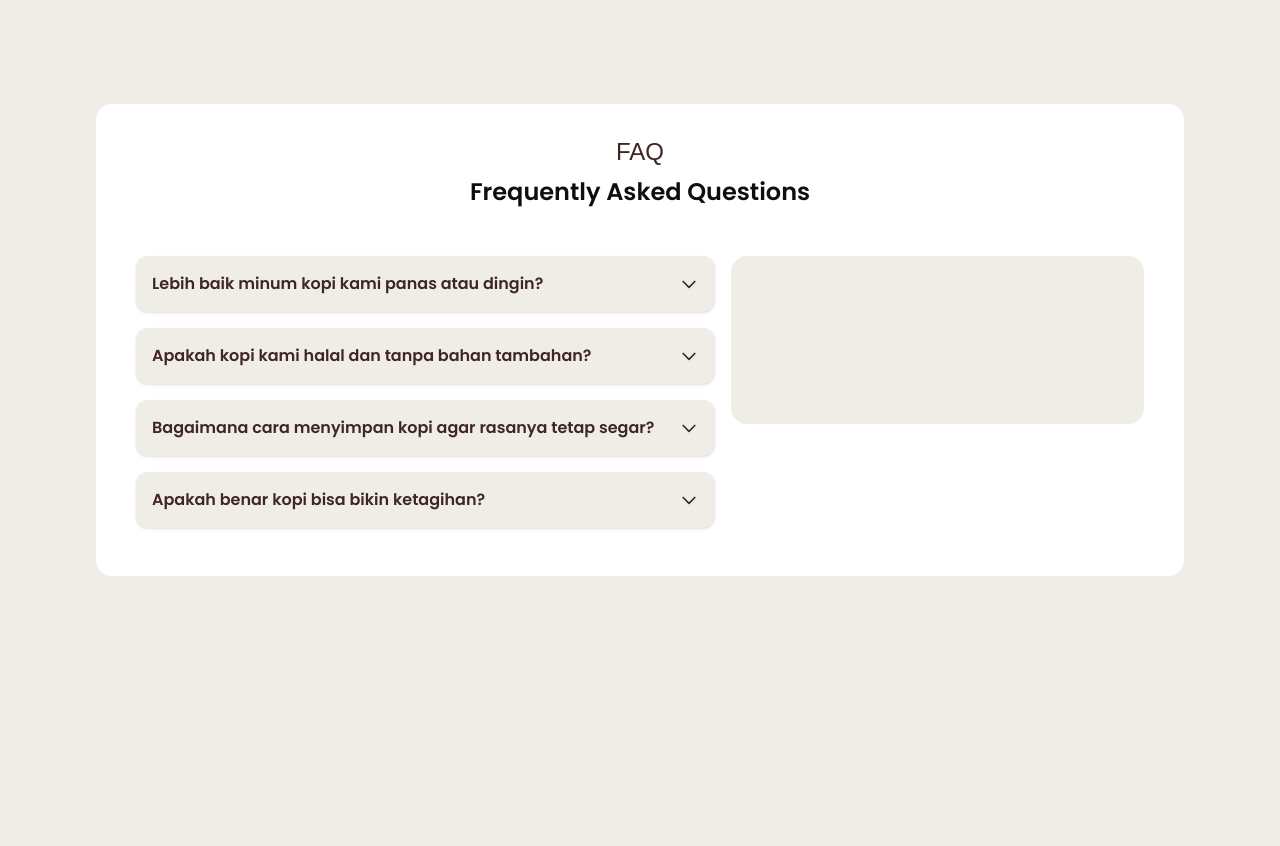
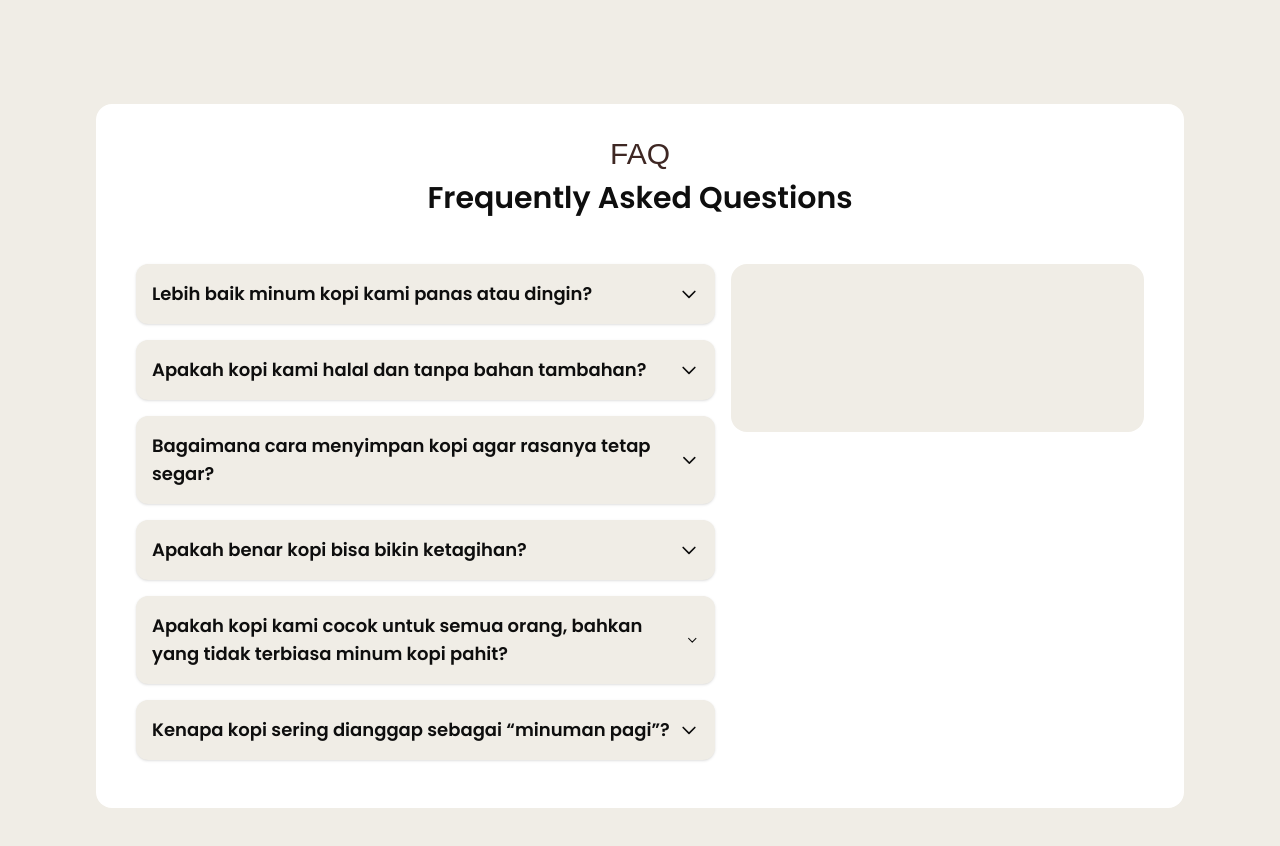
Before and after one commit to excyuef/coffee-go, a website: page index.html in a window 1280 px wide. Shown: the part 2220-3066 px from the top of the page. Drawn offline with nearby package versions, Linux system fonts and the light colour scheme; a web font is replaced by a local one.

Commit message:
fix kecil2an

```diff
--- a/index.html
+++ b/index.html
@@ -493,11 +493,11 @@ class="bg-cream pt-18 pb-150 font-poppins md:pt-26 text-kopi">
       class="bg-white pt-6 pb-12 px-6 lg:px-10 rounded-2xl">
         <div>
           <h1
-          class="text-2xl font-lavishly text-center my-2">
+          class="text-2xl lg:text-3xl font-lavishly text-center my-2">
             FAQ
           </h1>
           <h1
-          class="text-2xl font-semibold text-espresso text-center mb-12">
+          class="text-2xl lg:text-3xl font-semibold text-espresso text-center mb-12">
             Frequently Asked Questions
           </h1>
         </div>
@@ -510,7 +510,7 @@ class="bg-cream pt-18 pb-150 font-poppins md:pt-26 text-kopi">
             class="faq rounded-xl bg-cream shadow-sm p-4 overflow-hidden">
 
               <summary
-              class="cursor-pointer font-semibold select-none flex justify-between items-center">
+              class="cursor-pointer font-semibold select-none flex justify-between items-center text-espresso lg:text-lg">
                 <span>
                   Lebih baik minum kopi kami panas atau dingin?
                 </span>
@@ -531,7 +531,7 @@ class="bg-cream pt-18 pb-150 font-poppins md:pt-26 text-kopi">
               <div
               class="content overflow-hidden transition-[max-height,opacity] duration-500 ease-in-out max-h-0 opacity-0">
                 <p
-                class="mt-3 text-kopi/80 text-sm">
+                class="mt-3 text-kopi/80 text-sm lg:text-base">
                   Keduanya bisa! Untuk varian seperti Arabika medium roast, rasa manis alami lebih terasa saat hangat. Tapi kalau ingin sensasi segar, kamu bisa coba versi cold brew kami, rasanya tetap lembut tanpa pahit berlebihan.
                 </p>
               </div>
@@ -541,7 +541,7 @@ class="bg-cream pt-18 pb-150 font-poppins md:pt-26 text-kopi">
             class="faq rounded-xl bg-cream shadow-sm p-4 overflow-hidden">
 
               <summary
-              class="cursor-pointer font-semibold select-none flex justify-between items-center">
+              class="cursor-pointer font-semibold select-none flex justify-between items-center text-espresso lg:text-lg">
                 <span>
                   Apakah kopi kami halal dan tanpa bahan tambahan?
                 </span>
@@ -562,7 +562,7 @@ class="bg-cream pt-18 pb-150 font-poppins md:pt-26 text-kopi">
               <div
               class="content overflow-hidden transition-[max-height,opacity] duration-500 ease-in-out max-h-0 opacity-0">
                 <p
-                class="mt-3 text-kopi/80 text-sm">
+                class="mt-3 text-kopi/80 text-sm lg:text-base">
                   Ya. Semua kopi kami 100&#37; murni dari biji kopi tanpa campuran bahan kimia, perasa buatan, atau pengawet. Kami juga sudah bersertifikat halal, jadi aman dan nyaman untuk semua kalangan.
                 </p>
               </div>
@@ -572,7 +572,7 @@ class="bg-cream pt-18 pb-150 font-poppins md:pt-26 text-kopi">
             class="faq rounded-xl bg-cream shadow-sm p-4 overflow-hidden">
 
               <summary
-              class="cursor-pointer font-semibold select-none flex justify-between items-center">
+              class="cursor-pointer font-semibold select-none flex justify-between items-center text-espresso lg:text-lg">
                 <span>
                   Bagaimana cara menyimpan kopi agar rasanya tetap segar?
                 </span>
@@ -593,7 +593,7 @@ class="bg-cream pt-18 pb-150 font-poppins md:pt-26 text-kopi">
               <div
               class="content overflow-hidden transition-[max-height,opacity] duration-500 ease-in-out max-h-0 opacity-0">
                 <p
-                class="mt-3 text-kopi/80 text-sm">
+                class="mt-3 text-kopi/80 text-sm lg:text-base">
                   Simpan di wadah kedap udara dan jauhkan dari sinar matahari langsung. Jangan taruh di kulkas karena bisa menyerap aroma makanan lain. Kami juga menyarankan untuk menghabiskan kopi maksimal 2&minus;4 minggu setelah kemasan dibuka agar rasa terbaik tetap terjaga.
                 </p>
               </div>
@@ -603,7 +603,7 @@ class="bg-cream pt-18 pb-150 font-poppins md:pt-26 text-kopi">
             class="faq rounded-xl bg-cream shadow-sm p-4 overflow-hidden">
 
               <summary
-              class="cursor-pointer font-semibold select-none flex justify-between items-center">
+              class="cursor-pointer font-semibold select-none flex justify-between items-center text-espresso lg:text-lg">
                 <span>
                   Apakah benar kopi bisa bikin ketagihan?
                 </span>
@@ -624,8 +624,69 @@ class="bg-cream pt-18 pb-150 font-poppins md:pt-26 text-kopi">
               <div
               class="content overflow-hidden transition-[max-height,opacity] duration-500 ease-in-out max-h-0 opacity-0">
                 <p
-                class="mt-3 text-kopi/80 text-sm">
+                class="mt-3 text-kopi/80 text-sm lg:text-base">
                   Sebagian besar orang tidak benar-benar “kecanduan” kopi dalam arti medis, tetapi tubuh bisa terbiasa dengan kafein. Jika berhenti mendadak, bisa muncul gejala ringan seperti pusing atau lesu. Jadi, lebih tepat disebut “ketergantungan ringan” yang mudah dikontrol dengan pengaturan konsumsi.
+                </p>
+              </div>
+            </details>
+
+            <details
+            class="faq rounded-xl bg-cream shadow-sm p-4 overflow-hidden">
+
+              <summary
+              class="cursor-pointer font-semibold select-none flex justify-between items-center text-espresso lg:text-lg">
+                <span>
+                  Apakah kopi kami cocok untuk semua orang, bahkan yang tidak terbiasa minum kopi pahit?
+                </span>
+
+                <svg
+                class="w-5 h-5 transition-transform duration-300"
+                xmlns="http://www.w3.org/2000/svg"
+                fill="none"
+                viewBox="0 0 24 24"
+                stroke="currentColor">
+                  <path stroke-linecap="round"
+                  stroke-linejoin="round"
+                  stroke-width="2" d="M19 9l-7 7-7-7" />
+                </svg>
+
+              </summary>
+
+              <div
+              class="content overflow-hidden transition-[max-height,opacity] duration-500 ease-in-out max-h-0 opacity-0">
+                <p
+                class="mt-3 text-kopi/80 text-sm lg:text-base">
+                  Tentu! Kami punya varian kopi dengan rasa yang ringan dan halus, cocok untuk pemula, sampai kopi bold dengan karakter kuat untuk penikmat sejati. Kamu bisa pilih sesuai selera — bahkan kami siap bantu rekomendasikan rasa yang pas buatm
+              </div>
+            </details>
+
+            <details
+            class="faq rounded-xl bg-cream shadow-sm p-4 overflow-hidden">
+
+              <summary
+              class="cursor-pointer font-semibold select-none flex justify-between items-center text-espresso lg:text-lg">
+                <span>
+                  Kenapa kopi sering dianggap sebagai “minuman pagi”?
+                </span>
+
+                <svg
+                class="w-5 h-5 transition-transform duration-300"
+                xmlns="http://www.w3.org/2000/svg"
+                fill="none"
+                viewBox="0 0 24 24"
+                stroke="currentColor">
+                  <path stroke-linecap="round"
+                  stroke-linejoin="round"
+                  stroke-width="2" d="M19 9l-7 7-7-7" />
+                </svg>
+
+              </summary>
+
+              <div
+              class="content overflow-hidden transition-[max-height,opacity] duration-500 ease-in-out max-h-0 opacity-0">
+                <p
+                class="mt-3 text-kopi/80 text-sm lg:text-base">
+                  Kopi mengandung kafein yang membantu meningkatkan fokus dan kewaspadaan. Banyak orang memilih kopi di pagi hari karena efeknya bisa “membangunkan” otak dan tubuh. Selain itu, ritual minum kopi di pagi hari juga sudah menjadi bagian dari kebiasaan sosial di berbagai budaya.
                 </p>
               </div>
             </details>
```
Also changed, not shown: src/output.css.
